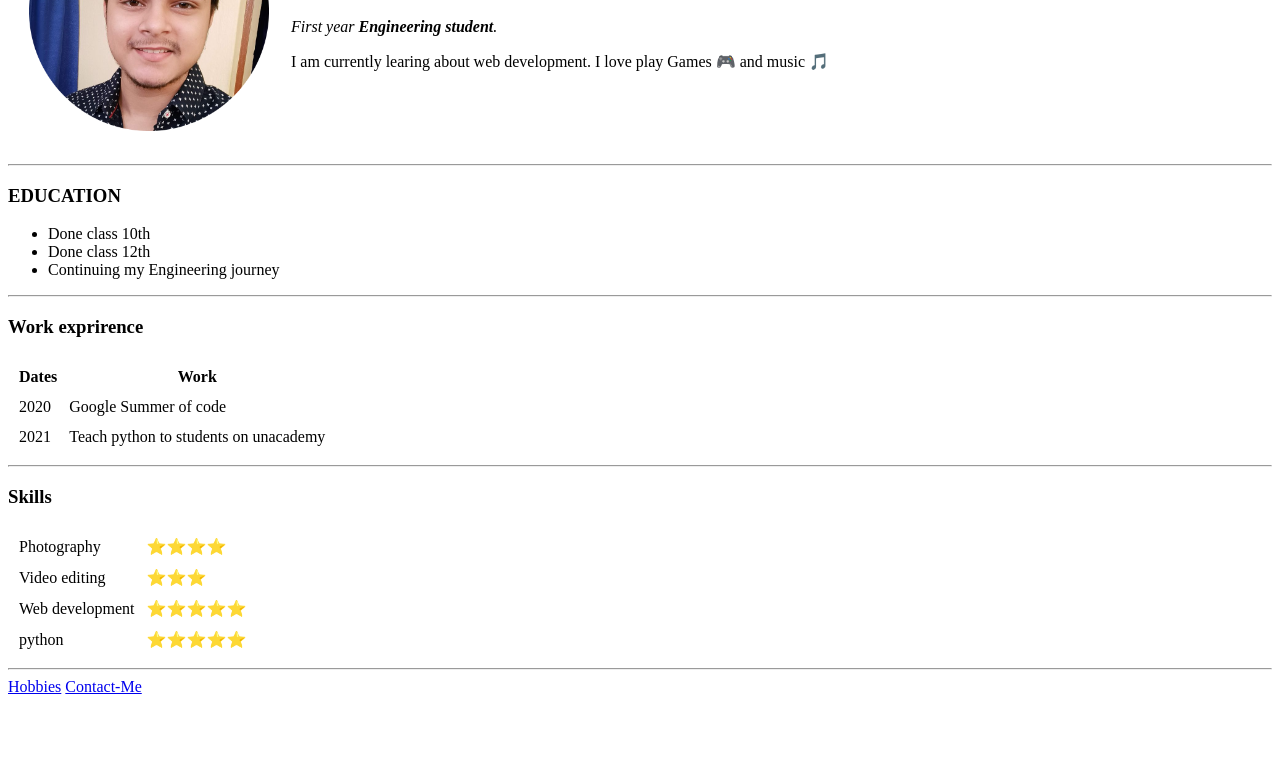
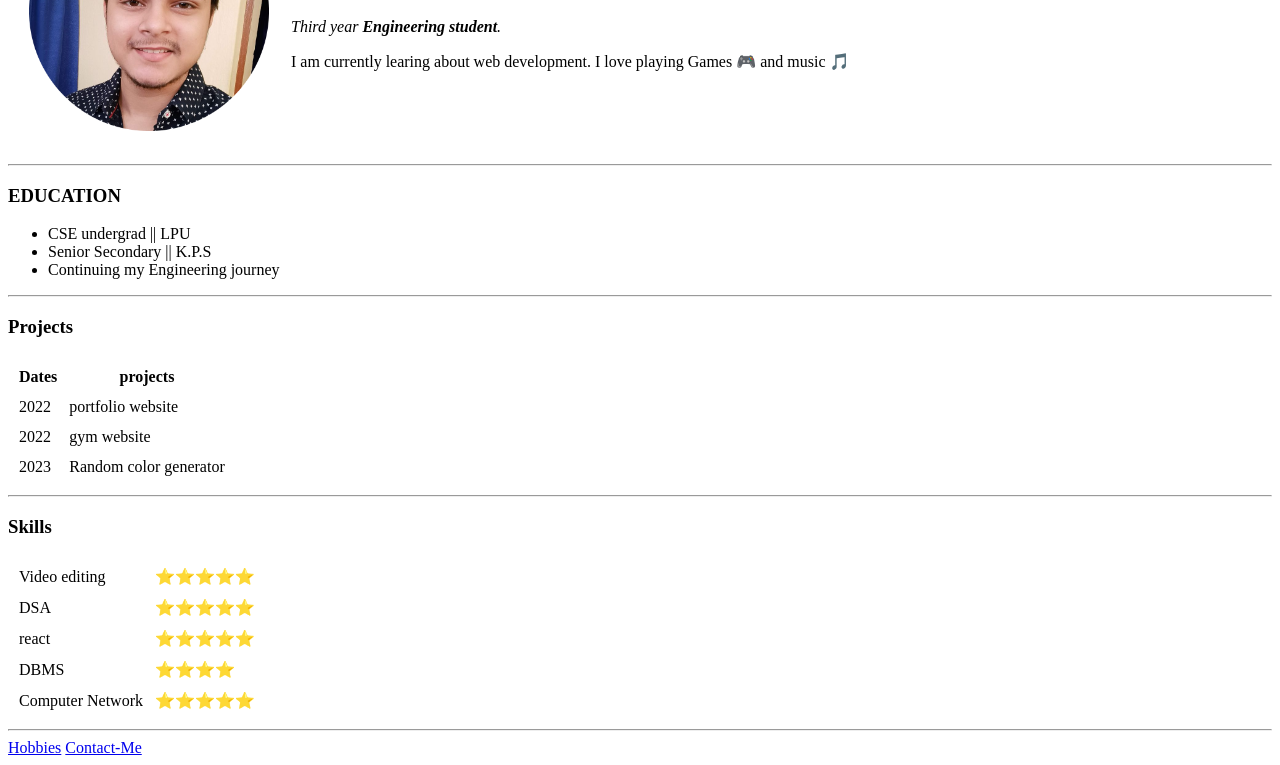
Before and after one commit to RanjankumarGithub/cv, a plain HTML site: page index.html in a window 1280 px wide. Shown: the part 138-903 px from the top of the page. Before the commit the page ends 842 px from the top, so only its background shows below. Drawn offline with Linux system fonts and the light colour scheme.

Commit message:
Update index.html

```diff
--- a/index.html
+++ b/index.html
@@ -11,8 +11,8 @@
     <tr>
       <td><img src="images/Ranjan.png" alt="Ranjan profile picture" height="240p"></td>
       <td>  <h1>Ranjan Kumar</h1>
-        <p><em>First year <strong>Engineering student</strong>.</em></p>
-        <p>I am currently learing about web development. I love play Games 🎮 and music 🎵</p></td>
+        <p><em>Third year <strong>Engineering student</strong>.</em></p>
+        <p>I am currently learing about web development. I love playing Games 🎮 and music 🎵</p></td>
     </tr>
   </table>
 
@@ -20,46 +20,55 @@
 
   <h3>EDUCATION</h3>
   <ul>
-    <li>Done class 10th</li>
-    <li>Done class 12th</li>
+    <li>CSE undergrad || LPU</li>
+    <li>Senior Secondary || K.P.S</li>
     <li>Continuing my Engineering journey</li>
   </ul>
   <hr>
-  <h3>Work exprirence</h3>
+  <h3>Projects</h3>
   <table cellspacing="10">
     <thead>
       <tr>
         <th>Dates</th>
-        <th>Work</th>
+        <th>projects</th>
       </tr>
     </thead>
     <tr>
-      <td>2020</td>
-      <td>Google Summer of code</td>
+      <td>2022</td>
+      <td>portfolio website</td>
     </tr>
     <tr>
-      <td>2021</td>
-      <td>Teach python to students on unacademy</td>
+      <td>2022</td>
+      <td>gym website</td>
 
     </tr>
+    <tr>
+      <td>2023</td>
+      <td>Random color generator</td>
+    </tr>
+
   </table>
   <hr>
   <h3>Skills</h3>
   <table cellspacing="10">
     <tr>
-      <td>Photography</td>
+      <td>Video editing</td>
+      <td>⭐️⭐️⭐️⭐️⭐️</td>
+    </tr>
+    <tr>
+      <td>DSA</td>
+      <td>⭐️⭐️⭐️⭐️⭐️</td>
+    </tr>
+    <tr>
+      <td>react</td>
+      <td>⭐️⭐️⭐️⭐️⭐️</td>
+    </tr>
+    <tr>
+      <td>DBMS</td>
       <td>⭐️⭐️⭐️⭐️</td>
     </tr>
     <tr>
-      <td>Video editing</td>
-      <td>⭐️⭐️⭐️</td>
-    </tr>
-    <tr>
-      <td>Web development</td>
-      <td>⭐️⭐️⭐️⭐️⭐️</td>
-    </tr>
-    <tr>
-      <td>python</td>
+      <td>Computer Network</td>
       <td>⭐️⭐️⭐️⭐️⭐️</td>
     </tr>
   </table>
```
